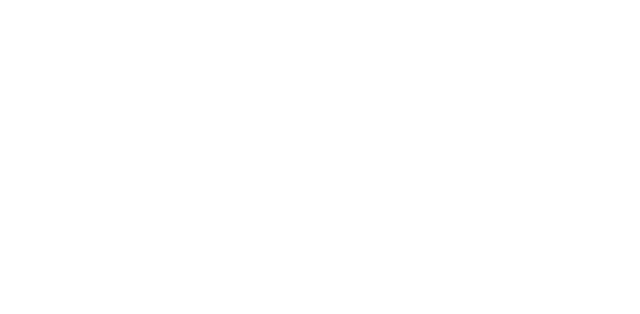
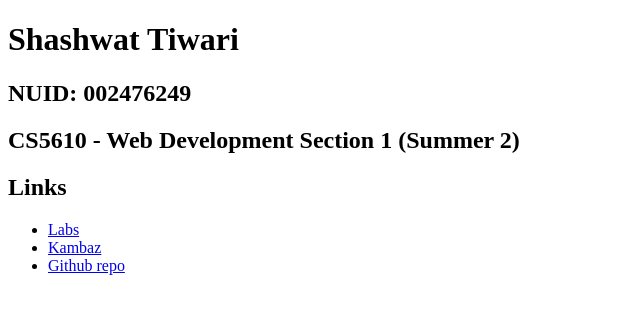
Before and after one commit to shashhwatiwari/kambaz-react-web-app, a React (Vite) app: page /Labs#/LandingPage in a window 1280 px wide. Before the commit this address had no page. Shown: the top 314 px of the page, without its empty margins (0-640 px from the left). Built offline with nearby package versions, Linux system fonts and the light colour scheme.

Commit message:
Added Landing Page and a button to go back to the landing page in the navigation bars.

```diff
--- a/src/App.tsx
+++ b/src/App.tsx
@@ -1,14 +1,16 @@
 import Labs from "./Labs";
 import Kambaz from "./Kambaz";
+import LandingPage from "./Landing Page";
 import { HashRouter, Route, Routes, Navigate } from "react-router-dom";
 export default function App() {
   return (
     <HashRouter>
       <div>
         <Routes>
-          <Route path="/" element={<Navigate to="Kambaz" />} />
+          <Route path="/" element={<Navigate to="LandingPage" />} />
           <Route path="/Labs/*" element={<Labs />} />
           <Route path="/Kambaz/*" element={<Kambaz />} />
+          <Route path='/LandingPage' element={<LandingPage/>} />
         </Routes>
       </div>
     </HashRouter>
--- a/src/Kambaz/Courses/Home/Status.tsx
+++ b/src/Kambaz/Courses/Home/Status.tsx
@@ -1,8 +1,14 @@
 export default function CourseStatus() {
-  return (
-    <div id="wd-course-status">
-      <h2>Course Status</h2>
-      <button>Unpublish</button> <button>Publish</button>
-      {/* Complete on your own */}
-      <button>View Course Notifications</button>
-    </div> );}
+    return (
+        <div id="wd-course-status">
+            <h2>Course Status</h2>
+            <button>Unpublish</button> <button>Publish</button><br /><br />
+            <button>Import Existing Content</button><br />
+            <button>Import from Commons</button><br />
+            <button>Choose Home Page</button><br />
+            <button>View Course Stream</button><br />
+            <button>New Announcement</button><br />
+            <button>New Analytics</button><br />
+            <button>View Course Notifications</button>
+        </div>);
+}
--- a/src/Kambaz/Navigation.tsx
+++ b/src/Kambaz/Navigation.tsx
@@ -9,6 +9,6 @@
       <Link to="/Kambaz/Calendar" id="wd-calendar-link">Calendar</Link><br/>
       <Link to="/Kambaz/Inbox" id="wd-inbox-link">Inbox</Link><br/>
       <Link to="/Labs" id="wd-labs-link">Labs</Link><br/>
-      {/*<Link to="/LandingPage" id="wd-landing-link">Landing Page</Link>*/}
+      <Link to="/LandingPage" id="wd-landing-link">Landing Page</Link>
     </div>
 );}
--- a/src/Labs/TOC.tsx
+++ b/src/Labs/TOC.tsx
@@ -7,6 +7,7 @@
           <li><Link to="/Labs/Lab2">Lab 2</Link></li>
           <li><Link to="/Labs/Lab3">Lab 3</Link></li>
           <li><Link to="/Kambaz">Kambaz</Link></li>
+          <li><Link to="/LandingPage">Landing Page</Link></li>
       </ul>
   );
 }
--- /dev/null
+++ b/src/Landing Page/index.tsx
@@ -0,0 +1,16 @@
+import { Link } from "react-router-dom";
+export default function LandingPage() {
+    return (
+        <div>
+            <h1>Shashwat Tiwari</h1>
+            <h2>NUID: 002476249</h2>
+            <h2>CS5610 - Web Development Section 1 (Summer 2)</h2>
+            <h2>Links</h2>
+            <ul>
+                <li><Link to={"/Labs"}>Labs</Link></li>
+                <li><Link to={"/Kambaz"}>Kambaz</Link></li>
+                <li><Link to={"https://github.com/shashhwatiwari/kambaz-react-web-app"}>Github repo</Link></li>
+            </ul>
+        </div>
+    );
+}
```
